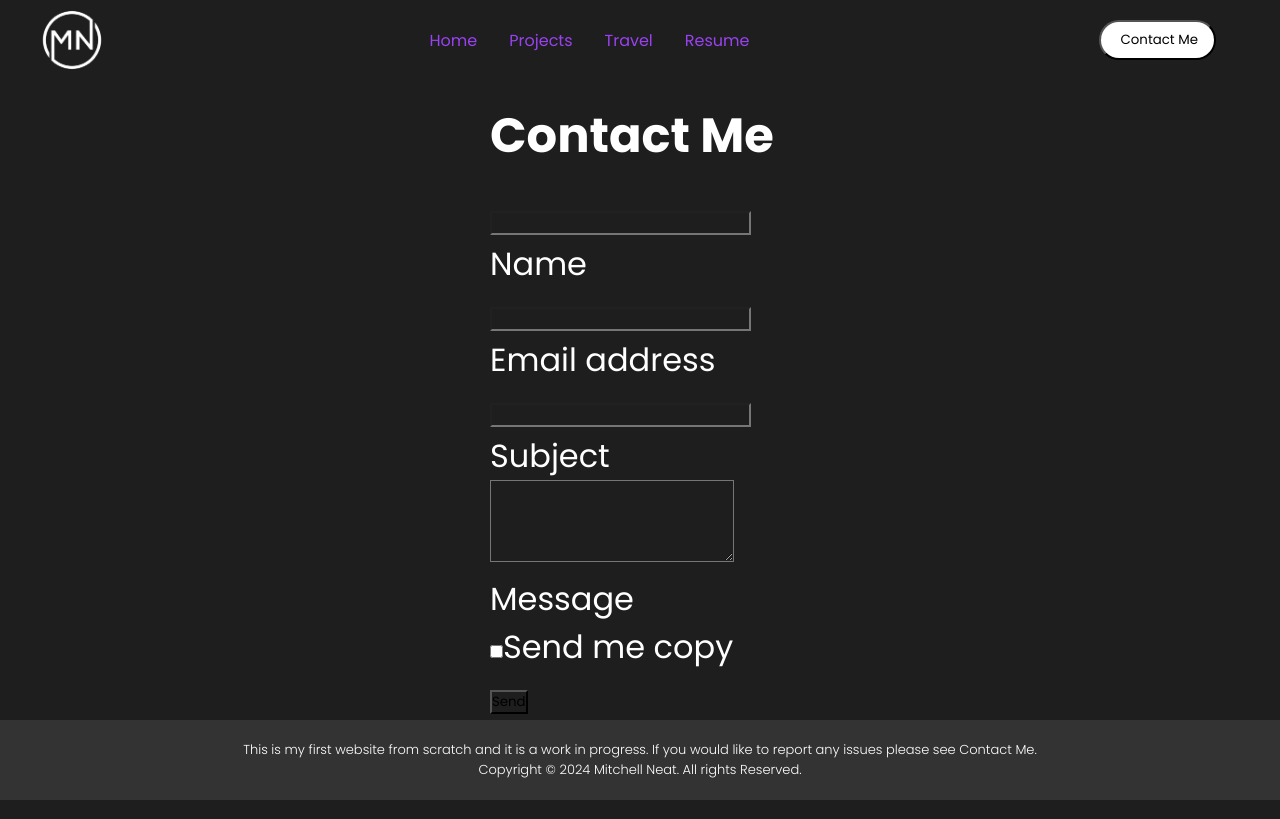
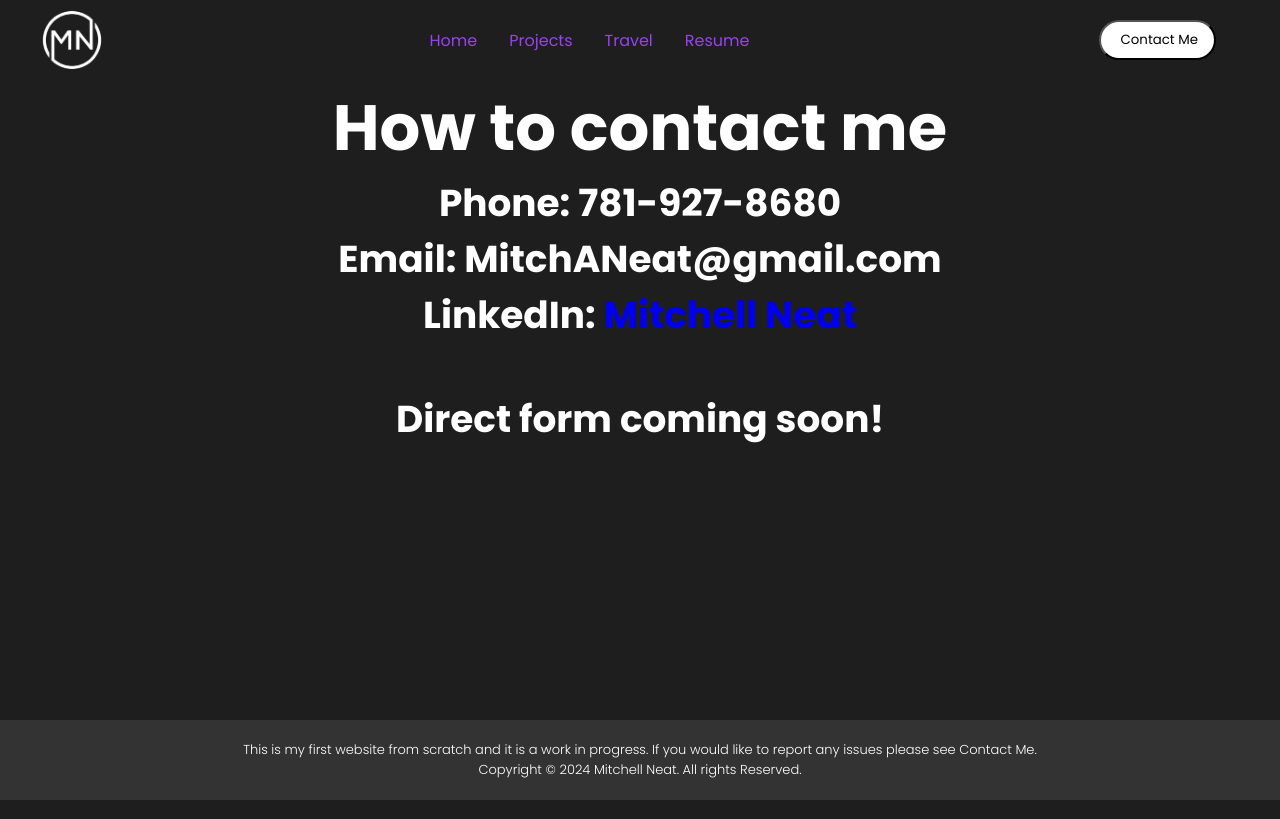
Before and after one commit to mitchneat/personalWebsite, a React (Create React App) app: page /contact in a window 1280 px wide. Built offline with nearby package versions, Linux system fonts and the light colour scheme.

Commit message:
fixing contact page

```diff
--- a/src/components/contact/contact.js
+++ b/src/components/contact/contact.js
@@ -5,48 +5,14 @@ import './contact.css';
 const Contact = () => {
     return (
         <div className='main'>
-            <section class="border p-4 d-flex justify-content-center mb-4">
-                <form id="form" class="text-center">
-                    <h2>Contact Me</h2>
+            <h1>How to contact me</h1>
+            <h3>Phone: 781-927-8680</h3>
+            <h3>Email: MitchANeat@gmail.com</h3>
+            <h3>LinkedIn: <a href="https://www.linkedin.com/in/mitchell-neat">Mitchell Neat</a></h3>
+            <br/>
+            <h3>Direct form coming soon!</h3>
 
 
-                    <mdb-form-control class="mb-4">
-                    <input mdbInput type="text" id="name" class="form-control" />
-                    <label mdbLabel class="form-label" for="name">Name</label>
-                    </mdb-form-control>
-
-                    <mdb-form-control class="mb-4">
-                    <input mdbInput type="email" id="email" class="form-control" />
-                    <label mdbLabel class="form-label" for="email">Email address</label>
-                    </mdb-form-control>
-                    {/* <!-- Subject input --> */}
-                    <mdb-form-control class="mb-4">
-                    <input mdbInput type="text" id="subject" class="form-control" />
-                    <label mdbLabel class="form-label" for="subject">Subject</label>
-                    </mdb-form-control>
-                    {/* <!-- Message input --> */}
-                    <mdb-form-control class="mb-4">
-                    <textarea mdbInput class="form-control" id="message" rows="4"></textarea>
-                    <label mdbLabel class="form-label" for="message">Message</label>
-                    </mdb-form-control>
-                    {/* <!-- Mail copy --> */}
-                    <div class="form-check">
-                    <input
-                        mdbCheckbox
-                        class="form-check-input"
-                        type="checkbox"
-                        value=""
-                        id="copy"
-                    />
-                    <label class="form-check-label" for="copy">
-                        Send me copy
-                    </label>
-                    </div>
-                    {/* <!-- Submit button --> */}
-                    <button type="button" class="btn btn-primary my-4">Send</button>
-
-                </form>
-            </section>
         </div>
     );}
 
```
